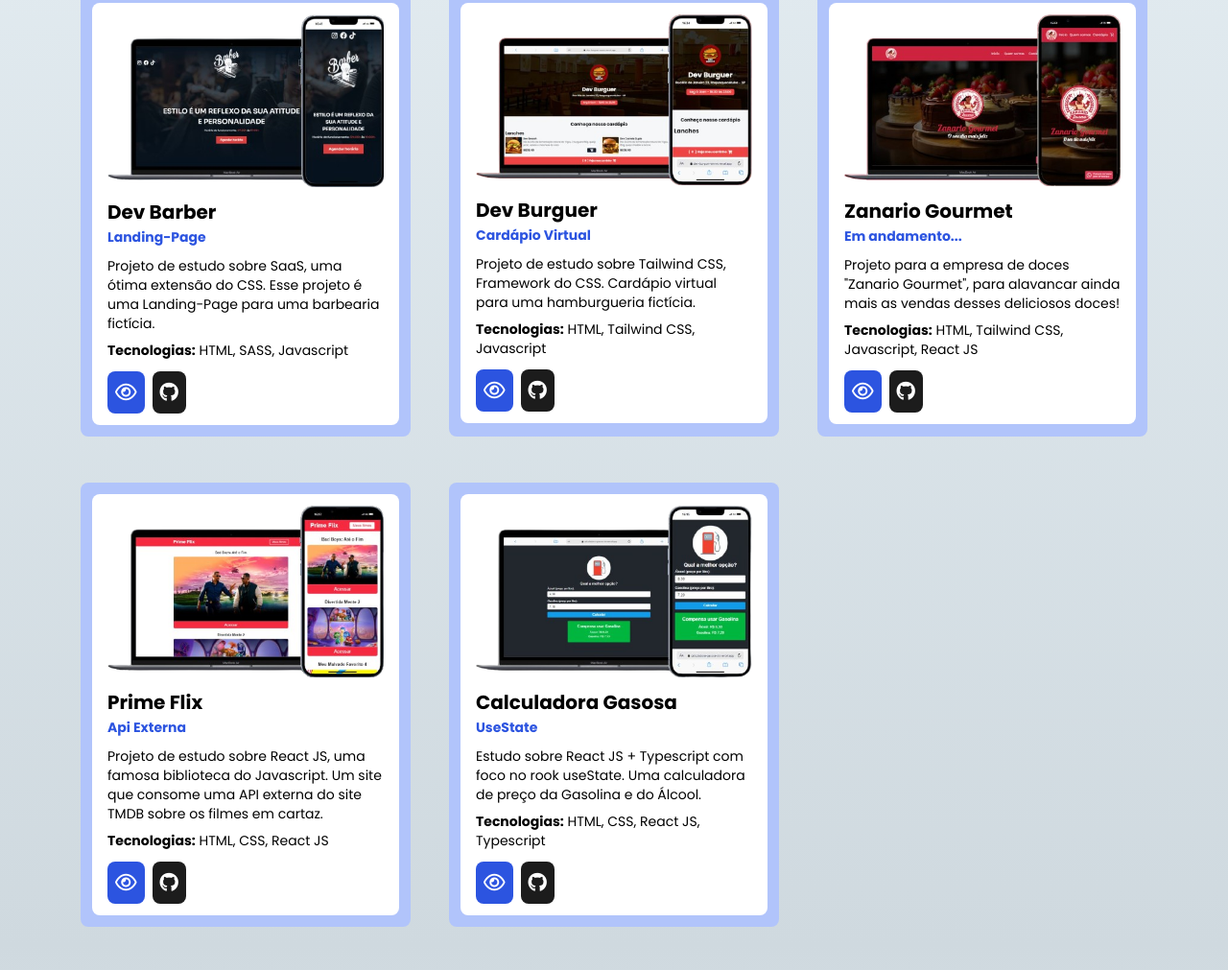
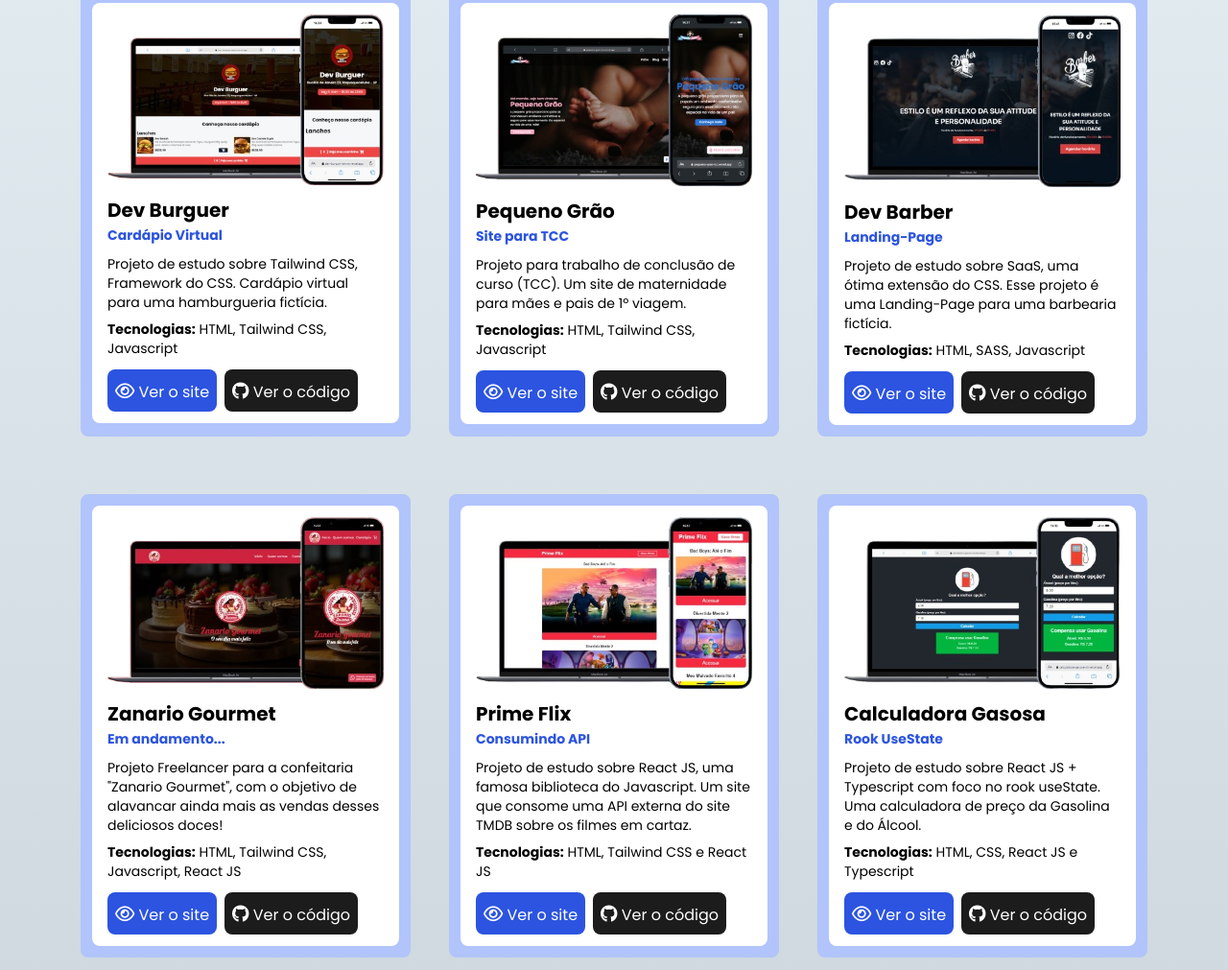
Before and after one commit to devKauaHenrique/kaua-henrique, a website: page index.html in a window 1280 px wide. Shown: the part 1049-2060 px from the top of the page at 96% size. Drawn offline with nearby package versions, Linux system fonts and the light colour scheme.

Commit message:
dev kaua

```diff
--- a/index.html
+++ b/index.html
@@ -104,24 +104,26 @@
 
         <div class="grid grid-cols- sm:grid-cols-2 md:grid-cols-3 gap-7 md:gap-10 max-w-7xl mb-2 px-8">
 
-           <div class="bg-azul-fundo rounded-lg p-3 mt-5 w-full hover:shadow-2xl fundo-projetos" data-aos="zoom-in" data-aos-delay="300">
+            <div class="bg-azul-fundo rounded-lg p-3 mt-5 w-full hover:shadow-2xl fundo-projetos" data-aos="zoom-in" data-aos-delay="400">
                 <div class="bg-white rounded-lg w-full px-4 py-3">
-                    <img class="max-w-72" src="./assets/dev-barber.png" alt="Projeto 1">
+                    <img class="max-w-72" src="./assets/dev-burguer.png" alt="Projeto 1">
                     <div class="mt-3">
-                        <h2 class="font-bold text-xl">Dev Barber</h2>
-                        <span class="font-semibold text-sm text-azul-principal">Landing-Page</span>
-                        <p class="mt-2 text-sm max-w-72">Projeto de estudo sobre SaaS, uma ótima extensão do CSS. Esse projeto é uma Landing-Page para uma barbearia fictícia.</p>
-                        <p class="mt-2 text-sm max-w-72"><strong>Tecnologias:</strong> HTML, SASS, Javascript</p>
+                        <h2 class="font-bold text-xl">Dev Burguer</h2>
+                        <span class="font-semibold text-sm text-azul-principal">Cardápio Virtual</span>
+                        <p class="mt-2 text-sm max-w-72">Projeto de estudo sobre Tailwind CSS, Framework do CSS. Cardápio virtual para uma hamburgueria fictícia.</p>
+                        <p class="mt-2 text-sm max-w-72"><strong>Tecnologias:</strong> HTML, Tailwind CSS, Javascript</p>
                     </div>
                     <div class="mt-3 flex items-center gap-2">
-                        <div class="flex justify-center items-center">
-                            <a href="https://dev-barber-sable.vercel.app/" target="blank" class="bg-azul-principal rounded-lg p-2 text-white">
-                                <i class="fa-regular fa-eye text-xl"></i>
+                        <div class="flex justify-center items-center gap-3">
+                            <a href="https://dev-burguer-seven.vercel.app/" target="blank" class="bg-azul-principal rounded-lg p-2 text-white">
+                                <i class="fa-regular fa-eye text-lg"></i>
+                                <span class="text-base">Ver o site</span>
                             </a>
                         </div>
                         <div class="flex justify-center items-center">
-                            <a href="https://github.com/devKauaHenrique/DevBarber" target="blank" class="bg-gradiente-3 rounded-lg p-2 text-white">
-                                <i class="fa-brands fa-github text-xl"></i></i>
+                            <a href="https://github.com/devKauaHenrique/DevBurguer" target="blank" class="bg-gradiente-3 rounded-lg p-2 text-white">
+                                <i class="fa-brands fa-github text-lg"></i>
+                                <span class="text-base">Ver o código</span>
                             </a>
                         </div>
                     </div>
@@ -130,22 +132,50 @@
 
             <div class="bg-azul-fundo rounded-lg p-3 mt-5 w-full hover:shadow-2xl fundo-projetos" data-aos="zoom-in" data-aos-delay="400">
                 <div class="bg-white rounded-lg w-full px-4 py-3">
-                    <img class="max-w-72" src="./assets/dev-burguer.png" alt="Projeto 3">
+                    <img class="max-w-72" src="./assets/pequeno-grao.png" alt="Projeto 2">
                     <div class="mt-3">
-                        <h2 class="font-bold text-xl">Dev Burguer</h2>
-                        <span class="font-semibold text-sm text-azul-principal">Cardápio Virtual</span>
-                        <p class="mt-2 text-sm max-w-72">Projeto de estudo sobre Tailwind CSS, Framework do CSS. Cardápio virtual para uma hamburgueria fictícia.</p>
+                        <h2 class="font-bold text-xl">Pequeno Grão</h2>
+                        <span class="font-semibold text-sm text-azul-principal">Site para TCC</span>
+                        <p class="mt-2 text-sm max-w-72">Projeto para trabalho de conclusão de curso (TCC). Um site de maternidade para mães e pais de 1º viagem.</p>
                         <p class="mt-2 text-sm max-w-72"><strong>Tecnologias:</strong> HTML, Tailwind CSS, Javascript</p>
                     </div>
                     <div class="mt-3 flex items-center gap-2">
-                        <div class="flex justify-center items-center">
-                            <a href="https://dev-burguer-seven.vercel.app/" target="blank" class="bg-azul-principal rounded-lg p-2 text-white">
-                                <i class="fa-regular fa-eye text-xl"></i>
+                        <div class="flex justify-center items-center gap-3">
+                            <a href="https://pequeno-grao-tcc.vercel.app/" target="blank" class="bg-azul-principal rounded-lg p-2 text-white">
+                                <i class="fa-regular fa-eye text-lg"></i>
+                                <span class="text-base">Ver o site</span>
+                            </a>
+                        </div>
+                        <div class="flex justify-center items-center gap-3">
+                            <a href="https://github.com/devKauaHenrique/pequeno-grao-tcc" target="blank" class="bg-gradiente-3 rounded-lg p-2 text-white">
+                                <i class="fa-brands fa-github text-lg"></i>
+                                <span class="text-base">Ver o código</span>
+                            </a>
+                        </div>
+                    </div>
+                </div>
+            </div>
+
+            <div class="bg-azul-fundo rounded-lg p-3 mt-5 w-full hover:shadow-2xl fundo-projetos" data-aos="zoom-in" data-aos-delay="300">
+                <div class="bg-white rounded-lg w-full px-4 py-3">
+                    <img class="max-w-72" src="./assets/dev-barber.png" alt="Projeto 3">
+                    <div class="mt-3">
+                        <h2 class="font-bold text-xl">Dev Barber</h2>
+                        <span class="font-semibold text-sm text-azul-principal">Landing-Page</span>
+                        <p class="mt-2 text-sm max-w-72">Projeto de estudo sobre SaaS, uma ótima extensão do CSS. Esse projeto é uma Landing-Page para uma barbearia fictícia.</p>
+                        <p class="mt-2 text-sm max-w-72"><strong>Tecnologias:</strong> HTML, SASS, Javascript</p>
+                    </div>
+                    <div class="mt-3 flex items-center gap-2">
+                        <div class="flex justify-center items-center gap-3">
+                            <a href="https://dev-barber-sable.vercel.app/" target="blank" class="bg-azul-principal rounded-lg p-2 text-white">
+                                <i class="fa-regular fa-eye text-lg"></i>
+                                <span class="text-base">Ver o site</span>
                             </a>
                         </div>
                         <div class="flex justify-center items-center">
-                            <a href="https://github.com/devKauaHenrique/DevBurguer" target="blank" class="bg-gradiente-3 rounded-lg p-2 text-white">
-                             <i class="fa-brands fa-github text-xl"></i></i>
+                            <a href="https://github.com/devKauaHenrique/DevBarber" target="blank" class="bg-gradiente-3 rounded-lg p-2 text-white">
+                                <i class="fa-brands fa-github text-lg"></i>
+                                <span class="text-base">Ver o código</span>
                             </a>
                         </div>
                     </div>
@@ -154,70 +184,76 @@
 
             <div class="bg-azul-fundo rounded-lg p-3 mt-5 w-full hover:shadow-2xl fundo-projetos" data-aos="zoom-in" data-aos-delay="500">
                 <div class="bg-white rounded-lg w-full px-4 py-3">
-                    <img class="max-w-72" src="./assets/zanario-gourmet.png" alt="Projeto 3">
+                    <img class="max-w-72" src="./assets/zanario-gourmet.png" alt="Projeto 4">
                     <div class="mt-3">
                         <h2 class="font-bold text-xl">Zanario Gourmet</h2>
                         <span class="font-semibold text-sm text-azul-principal">Em andamento...</span>
-                        <p class="mt-2 text-sm max-w-72">Projeto para a empresa de doces "Zanario Gourmet", para alavancar ainda mais as vendas desses deliciosos doces!</p>
+                        <p class="mt-2 text-sm max-w-72">Projeto Freelancer para a confeitaria "Zanario Gourmet", com o objetivo de alavancar ainda mais as vendas desses deliciosos doces!</p>
                         <p class="mt-2 text-sm max-w-72"><strong>Tecnologias:</strong> HTML, Tailwind CSS, Javascript, React JS</p>
                     </div>
                     <div class="mt-3 flex items-center gap-2">
-                        <div class="flex justify-center items-center">
+                        <div class="flex justify-center items-center gap-3">
                             <a href="https://zanario-gourmet.vercel.app/" target="blank" class="bg-azul-principal rounded-lg p-2 text-white">
-                                <i class="fa-regular fa-eye text-xl"></i>
+                                <i class="fa-regular fa-eye text-lg"></i>
+                                <span class="text-base">Ver o site</span>
                             </a>
                         </div>
                         <div class="flex justify-center items-center">
-                            <a href="https://zanario-gourmet.vercel.app/" target="blank" class="bg-gradiente-3 rounded-lg p-2 text-white">
-                                <i class="fa-brands fa-github text-xl"></i></i>
+                            <a href="https://github.com/devKauaHenrique/zanario-gourmet" target="blank" class="bg-gradiente-3 rounded-lg p-2 text-white">
+                                <i class="fa-brands fa-github text-lg"></i>
+                                <span class="text-base">Ver o código</span>
                             </a>
                         </div>
                     </div>
                 </div>
             </div>
 
-           <div class="bg-azul-fundo rounded-lg p-3 mt-2 w-full hover:shadow-2xl fundo-projetos" data-aos="zoom-in" data-aos-delay="500">
+            <div class="bg-azul-fundo rounded-lg p-3 mt-5 w-full hover:shadow-2xl fundo-projetos" data-aos="zoom-in" data-aos-delay="500">
                 <div class="bg-white rounded-lg w-full px-4 py-3">
-                    <img class="max-w-72" src="./assets/prime-flix.png" alt="Projeto 4">
+                    <img class="max-w-72" src="./assets/prime-flix.png" alt="Projeto 5">
                     <div class="mt-3">
                         <h2 class="font-bold text-xl">Prime Flix</h2>
-                        <span class="font-semibold text-sm text-azul-principal">Api Externa</span>
+                        <span class="font-semibold text-sm text-azul-principal">Consumindo API</span>
                         <p class="mt-2 text-sm max-w-72">Projeto de estudo sobre React JS, uma famosa biblioteca do Javascript. Um site que consome uma API externa do site TMDB sobre os filmes em cartaz.</p>
-                        <p class="mt-2 text-sm max-w-72"><strong>Tecnologias:</strong> HTML, CSS, React JS</p>
+                        <p class="mt-2 text-sm max-w-72"><strong>Tecnologias:</strong> HTML, Tailwind CSS e React JS</p>
                     </div>
                     <div class="mt-3 flex items-center gap-2">
-                        <div class="flex justify-center items-center">
+                        <div class="flex justify-center items-center gap-3">
                             <a href="https://prime-flix-iota.vercel.app/" target="blank" class="bg-azul-principal rounded-lg p-2 text-white">
-                                <i class="fa-regular fa-eye text-xl"></i>
+                                <i class="fa-regular fa-eye text-lg"></i>
+                                <span class="text-base">Ver o site</span>
                             </a>
                         </div>
                         <div class="flex justify-center items-center">
                             <a href="https://github.com/devKauaHenrique/prime-flix" target="blank" class="bg-gradiente-3 rounded-lg p-2 text-white">
-                                <i class="fa-brands fa-github text-xl"></i></i>
+                                <i class="fa-brands fa-github text-lg"></i>
+                                <span class="text-base">Ver o código</span>
                             </a>
                         </div>
                     </div>
                 </div>
             </div>
 
-            <div class="bg-azul-fundo rounded-lg p-3 mt-2 w-full hover:shadow-2xl fundo-projetos" data-aos="zoom-in" data-aos-delay="600">
+            <div class="bg-azul-fundo rounded-lg p-3 mt-5 w-full hover:shadow-2xl fundo-projetos" data-aos="zoom-in" data-aos-delay="500">
                 <div class="bg-white rounded-lg w-full px-4 py-3">
-                    <img class="max-w-72" src="./assets/calculadora.png" alt="Projeto 5">
+                    <img class="max-w-72" src="./assets/calculadora.png" alt="Projeto 6">
                     <div class="mt-3">
                         <h2 class="font-bold text-xl">Calculadora Gasosa</h2>
-                        <span class="font-semibold text-sm text-azul-principal">UseState</span>
-                        <p class="mt-2 text-sm max-w-72">Estudo sobre React JS + Typescript com foco no rook useState. Uma calculadora de preço da Gasolina e do Álcool.</p>
-                        <p class="mt-2 text-sm max-w-72"><strong>Tecnologias:</strong> HTML, CSS, React JS, Typescript</p>
+                        <span class="font-semibold text-sm text-azul-principal">Rook UseState</span>
+                        <p class="mt-2 text-sm max-w-72">Projeto de estudo sobre React JS + Typescript com foco no rook useState. Uma calculadora de preço da Gasolina e do Álcool.</p>
+                        <p class="mt-2 text-sm max-w-72"><strong>Tecnologias:</strong> HTML, CSS, React JS e Typescript</p>
                     </div>
                     <div class="mt-3 flex items-center gap-2">
                         <div class="flex justify-center items-center">
                             <a href="https://calculadora-gasosa-six.vercel.app/" target="blank" class="bg-azul-principal rounded-lg p-2 text-white">
-                                <i class="fa-regular fa-eye text-xl"></i>
+                                <i class="fa-regular fa-eye text-lg"></i>
+                                <span class="text-base">Ver o site</span>
                             </a>
                         </div>
-                        <div class="flex justify-center items-center">
+                        <div class="flex justify-center items-center gap-3">
                             <a href="https://github.com/devKauaHenrique/calculadora-gasosa" target="blank" class="bg-gradiente-3 rounded-lg p-2 text-white">
-                                <i class="fa-brands fa-github text-xl"></i></i>
+                                <i class="fa-brands fa-github text-lg"></i>
+                                <span class="text-base">Ver o código</span>
                             </a>
                         </div>
                     </div>
```
Also changed, not shown: assets/pequeno-grao.png (added), styles/output.css, 1 other file. Lines whose indentation alone changed are shown as unchanged.
